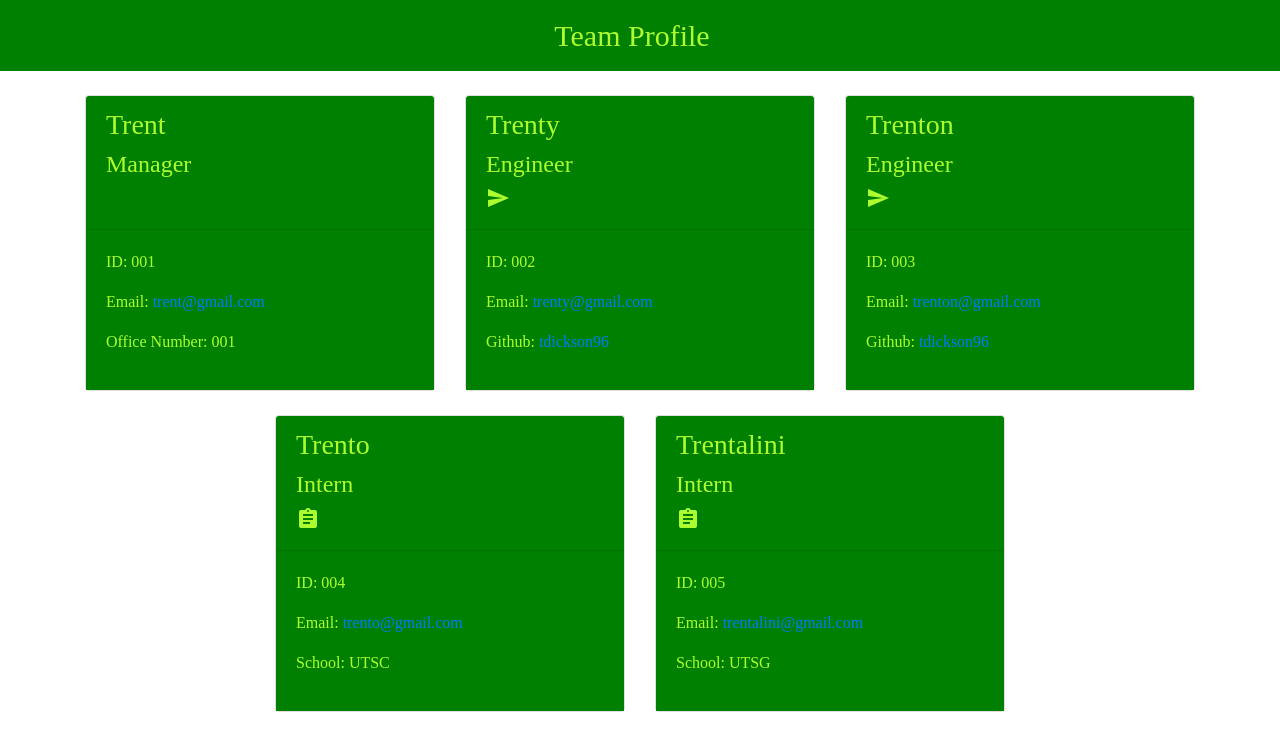
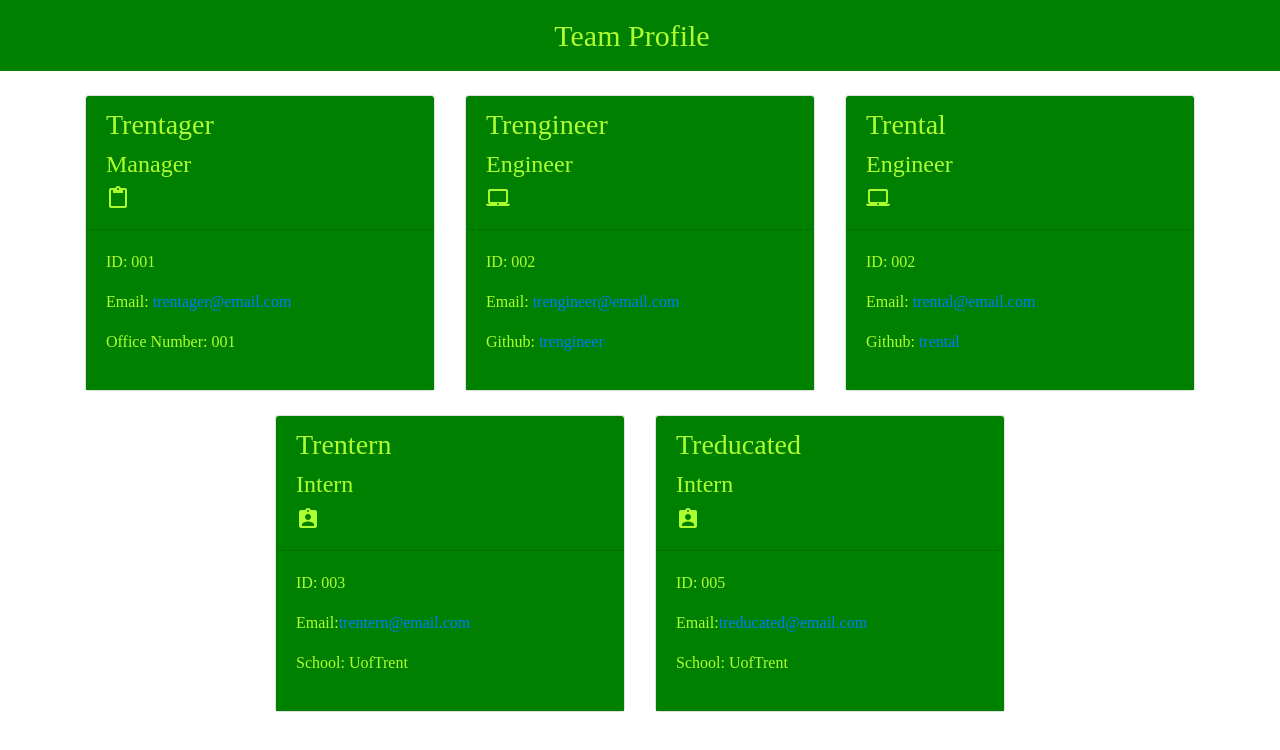
Before and after one commit to tdickson96/Team-Profile-Generator, a website: page dist/index.html in a window 1280 px wide. Drawn offline with nearby package versions, Linux system fonts and the light colour scheme.

Commit message:
fixed icons and indentation

```diff
--- a/dist/index.html
+++ b/dist/index.html
@@ -1,12 +1,13 @@
+
 <!DOCTYPE html>
 <html lang="en">
     <head>
         <meta charset="UTF-8">
         <meta name="viewport" content="width=device-width, initial-scale=1.0">
-    <title>Team Profile Generator</title>
-    <link rel="stylesheet" href="https://stackpath.bootstrapcdn.com/bootstrap/4.5.0/css/bootstrap.min.css" crossorigin="anonymous">
+        <title>Team Profile</title>
+        <link rel="stylesheet" href="https://stackpath.bootstrapcdn.com/bootstrap/4.5.0/css/bootstrap.min.css" integrity="sha384-9aIt2nRpC12Uk9gS9baDl411NQApFmC26EwAOH8WgZl5MYYxFfc+NcPb1dKGj7Sk" crossorigin="anonymous">
         <link href="https://fonts.googleapis.com/icon?family=Material+Icons" rel="stylesheet">
-    <link rel="stylesheet" href="./style.css">
+        <link rel="stylesheet" href="style.css">
     </head>
     <body>
             <header>
@@ -17,75 +18,78 @@
             <main>
                 <div class="container">
                     <div class="row justify-content-center" id="team-cards">
-                <!-- card -->
+                        <!-- employee cards appear here -->
+
     <section class="col-4 mt-4">
         <div class="card h-100">
             <div class="card-header">
-                            <h3>Trent</h3>
-                            <h4>Manager</h4><i class="material-icons">&#xE87C;</i>
+                <h3>Trentager</h3>
+                <h4>Manager</h4><i class="material-icons">content_paste</i>
             </div>
             <div class="card-body">
                 <p class="id">ID: 001</p>
-                            <p class="email">Email: <a href="mailto:trent@gmail.com">trent@gmail.com</a></p>
+                <p class="email">Email: <a href="mailto:trentager@email.com">trentager@email.com</a></p>
                 <p class="office">Office Number: 001</p>
             </div>
         </div>
     </section>
-                <!-- card -->
+
     <section class="col-4 mt-4">
         <div class="card h-100">
             <div class="card-header">
-                            <h3>Trenty</h3>
-                            <h4>Engineer</h4><i class="material-icons">send</i>
+                <h3>Trengineer</h3>
+                <h4>Engineer</h4><i class="material-icons">laptop_mac</i>
             </div>
             <div class="card-body">
                 <p class="id">ID: 002</p>
-                            <p class="email">Email: <a href="mailto:trenty@gmail.com">trenty@gmail.com</a></p>
-                            <p class="github">Github: <a href="https://github.com/ntdickson96">tdickson96</a></p>
+                <p class="email">Email: <a href="mailto:trengineer@email.com">trengineer@email.com</a></p>
+                <p class="github">Github: <a href="https://github.com/trengineer">trengineer</a></p>
             </div>
         </div>
     </section>
+
     <section class="col-4 mt-4">
         <div class="card h-100">
             <div class="card-header">
-                            <h3>Trenton</h3>
-                            <h4>Engineer</h4><i class="material-icons">send</i>
+                <h3>Trental</h3>
+                <h4>Engineer</h4><i class="material-icons">laptop_mac</i>
+            </div>
+            <div class="card-body">
+                <p class="id">ID: 002</p>
+                <p class="email">Email: <a href="mailto:trental@email.com">trental@email.com</a></p>
+                <p class="github">Github: <a href="https://github.com/trental">trental</a></p>
+            </div>
+        </div>
+    </section>
+
+    <section class="col-4 mt-4">
+        <div class="card h-100">
+            <div class="card-header">
+                <h3>Trentern</h3>
+                <h4>Intern</h4><i class="material-icons">assignment_ind</i>
             </div>
             <div class="card-body">
                 <p class="id">ID: 003</p>
-                            <p class="email">Email: <a href="mailto:trenton@gmail.com">trenton@gmail.com</a></p>
-                            <p class="github">Github: <a href="https://github.com/tdickson96">tdickson96</a></p>
+                <p class="email">Email:<a href="mailto:trentern@email.com">trentern@email.com</a></p>
+                <p class="school">School: UofTrent</p>
             </div>
         </div>
     </section>
-                <!-- card -->
+
     <section class="col-4 mt-4">
         <div class="card h-100">
             <div class="card-header">
-                            <h3>Trento</h3>
-                            <h4>Intern</h4><i class="material-icons">assignment</i>
+                <h3>Treducated</h3>
+                <h4>Intern</h4><i class="material-icons">assignment_ind</i>
             </div>
             <div class="card-body">
-                            <p class="id">ID: 004</p>
-                            <p class="email">Email: <a href="mailto:trento@gmail.com">trento@gmail.com</a></p>
-                            <p class="school">School: UTSC</p>
+                <p class="id">ID: 005</p>
+                <p class="email">Email:<a href="mailto:treducated@email.com">treducated@email.com</a></p>
+                <p class="school">School: UofTrent</p>
             </div>
         </div>
     </section>
-                <!-- card -->
-                <section class="col-4 mt-4">
-                    <div class="card h-100">
-                        <div class="card-header">
-                            <h3>Trentalini</h3>
-                            <h4>Intern</h4><i class="material-icons">assignment</i>
-                        </div>
-                        <div class="card-body">
-                            <p class="id">ID: 005</p>
-                            <p class="email">Email: <a href="mailto:trentalini@gmail.com">trentalini@gmail.com</a></p>
-                            <p class="school">School: UTSG</p>
-                        </div>
-                    </div>
-                </section>
+
                     </div>
                 </div>
             </main>
```
Lines whose indentation alone changed are shown as unchanged.
